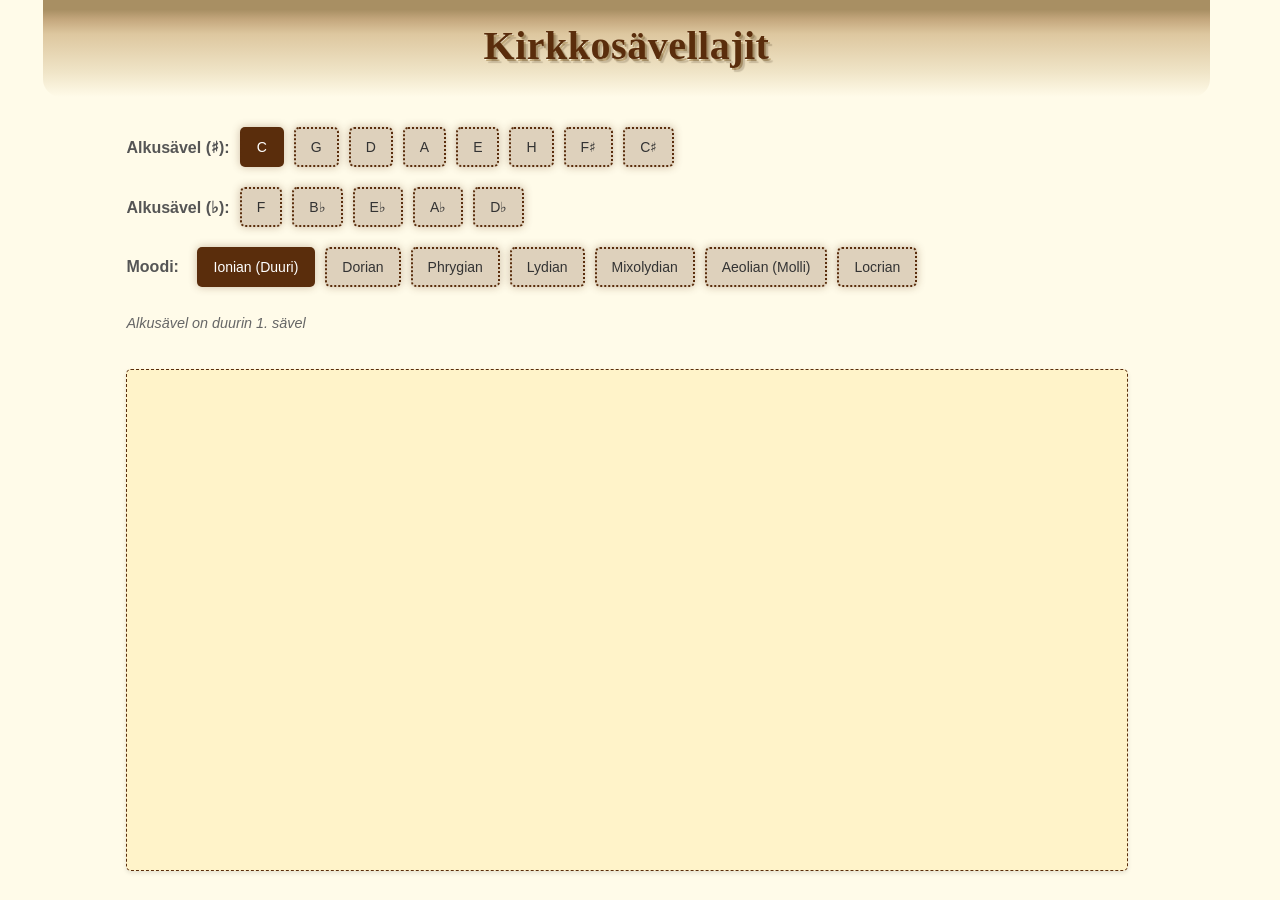
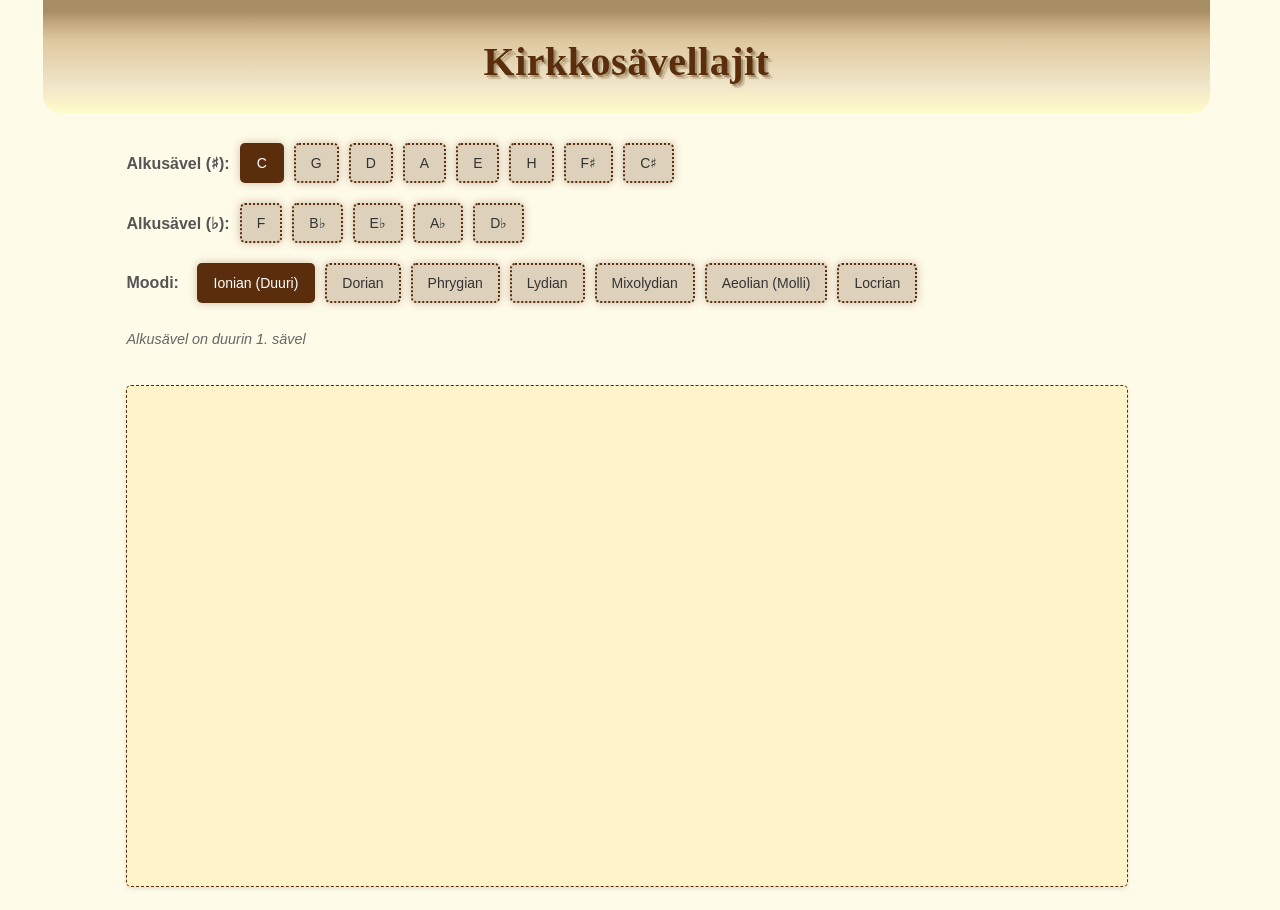

refactor: enhance mobile UI for music scale display and adjust header styles

--- a/styles.css
+++ b/styles.css
@@ -121,7 +121,7 @@ h1 {
   color: #5a2d0c;
   margin: 0 0 30px 0;
   font-size: 2.5em;
-  padding: 22px 0 28px 0;
+  padding: 38px 0 28px 0;
   font-family: 'MedievalSharp', 'Times New Roman', Times, serif;
   letter-spacing: 0.5px;
   background: linear-gradient(to bottom, 
@@ -130,7 +130,7 @@ h1 {
     #c4a77d 20%, 
     #ddc79f 35%, 
     #f0e5c8 75%, 
-    #fffbe9 100%);
+    #fffbc9 100%);
   border-radius: 0 0 18px 18px;
   display: block;
   text-shadow:
@@ -182,6 +182,8 @@ h1 {
 /* Mobile version inherits visibility from compact-controls */
 .mode-explanation-mobile {
   display: block;
+  padding: 0;
+  margin-top: 2px;
 }
 
 /* Desktop version shown by default */
@@ -494,7 +496,7 @@ button.active {
   }
   h1 {
     font-size: 1.7em;
-    padding: 8px 0 10px 0;
+    padding: 18px 0 10px 0;
     margin-bottom: 12px;
   }
   .controls {
